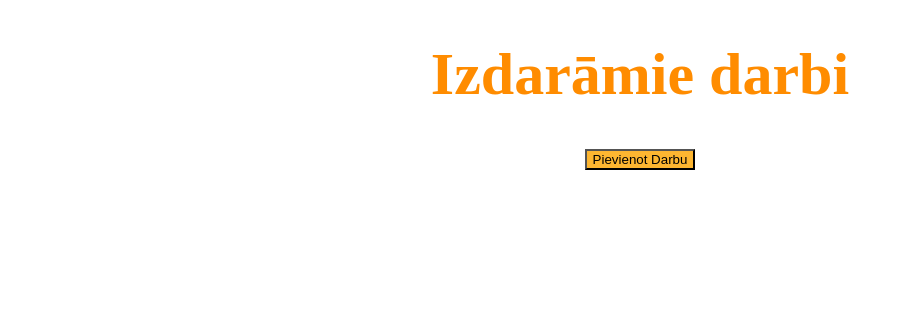
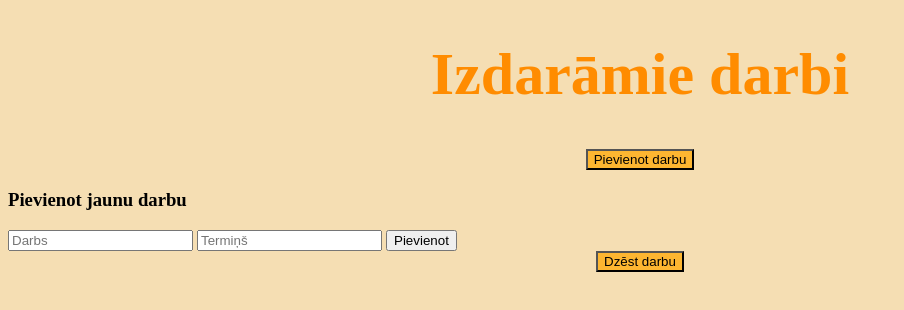
Before and after one commit to ArnoldsBerzins/to_do_list, a plain HTML site: page index.html in a window 1280 px wide. Shown: the whole page, without its empty margins (0-904 px from the left). Drawn offline with Linux system fonts and the light colour scheme.

Commit message:
JS un CSS izmainas

```diff
--- a/css/styles.css
+++ b/css/styles.css
@@ -1,3 +1,7 @@
+body{
+    background-color:wheat;
+}
+
 h1 {
     display: flex;
     justify-content: center;
@@ -11,8 +15,21 @@ h1 {
     border: 1px;
 }
 
-#pievienotDarbu {
+#jaunsDarbs {
     display: flex;
     justify-content: center;
     background-color:rgb(253, 182, 49)
 }
+
+#dzesanasPoga {
+    display: flex;
+    justify-content: center;
+}
+
+#dzestDarbu {
+    background-color: rgb(253, 182, 49);
+}
+
+#pievienotDarbu {
+
+}
--- a/index.html
+++ b/index.html
@@ -11,11 +11,18 @@
     <h1>Izdarāmie darbi</h1>
 
     <div id="pievienosanasPoga">
-        <button id="pievienotDarbu">Pievienot Darbu</button>
+        <button id="jaunsDarbs">Pievienot darbu</button>
     </div>
 
     <div id="darbaLapa">
+        <h3>Pievienot jaunu darbu</h3>
+        <input type="text" id="darbs" placeholder="Darbs">
+        <input type="text" id="termins" placeholder="Termiņš">
+        <button type="submit" id="pievienotDarbu">Pievienot</button>
+    </div>
 
+    <div id="dzesanasPoga">
+        <button id="dzestDarbu">Dzēst darbu</button>
     </div>
 
     <script src="js/script.js"></script>
```
